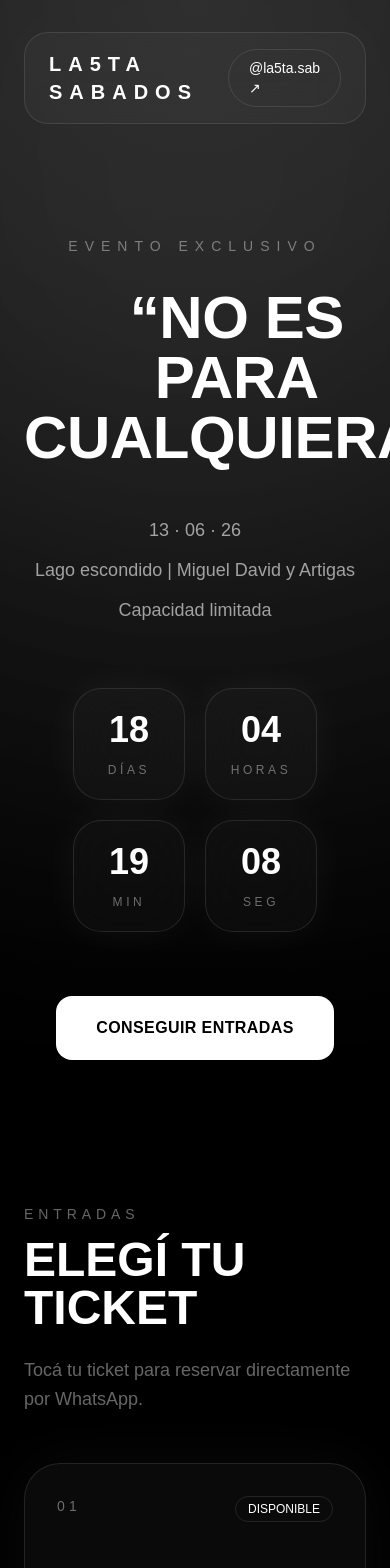
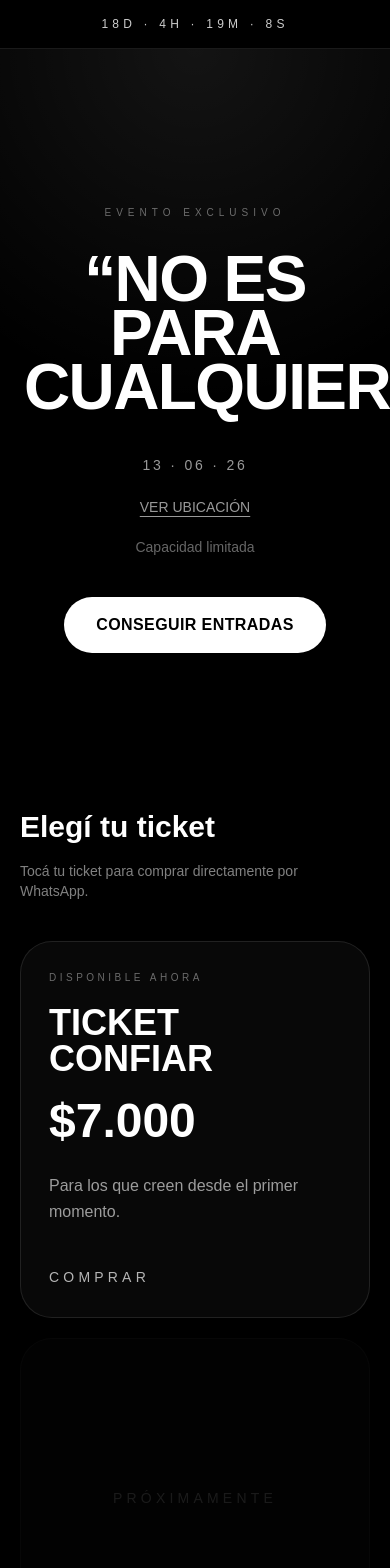
Before and after one commit to garaythiago06-stack/la5ta-sabados, a Next.js app: page / in a window 390 px wide. Shown: the top 1568 px of the page. Built offline with nearby package versions, Linux system fonts and the light colour scheme.

Commit message:
update mobile premium design

```diff
--- a/app/page.js
+++ b/app/page.js
@@ -4,206 +4,169 @@ import { useEffect, useState } from "react";
 
 export default function EventoLanding() {
   const whatsappLink =
-    "https://wa.me/5491112345678?text=Hola!%20Quiero%20comprar%20mi%20ticket";
+    "https://wa.me/5491112345678?text=Hola!%20Quiero%20comprar%20entradas";
 
-  const eventoFecha = new Date("2026-06-13T23:59:59");
-
-  const [timeLeft, setTimeLeft] = useState({});
+  const [timeLeft, setTimeLeft] = useState({
+    dias: 0,
+    horas: 0,
+    minutos: 0,
+    segundos: 0,
+  });
 
   useEffect(() => {
+    const targetDate = new Date("2026-06-13T23:59:59");
+
     const interval = setInterval(() => {
       const now = new Date();
-      const difference = eventoFecha - now;
+      const difference = targetDate - now;
 
-      const tiempo = {
-        dias: Math.floor(difference / (1000 * 60 * 60 * 24)),
-        horas: Math.floor((difference / (1000 * 60 * 60)) % 24),
-        minutos: Math.floor((difference / 1000 / 60) % 60),
-        segundos: Math.floor((difference / 1000) % 60),
-      };
+      const dias = Math.floor(difference / (1000 * 60 * 60 * 24));
+      const horas = Math.floor(
+        (difference % (1000 * 60 * 60 * 24)) / (1000 * 60 * 60)
+      );
+      const minutos = Math.floor(
+        (difference % (1000 * 60 * 60)) / (1000 * 60)
+      );
+      const segundos = Math.floor((difference % (1000 * 60)) / 1000);
 
-      setTimeLeft(tiempo);
+      setTimeLeft({
+        dias,
+        horas,
+        minutos,
+        segundos,
+      });
     }, 1000);
 
     return () => clearInterval(interval);
   }, []);
 
   return (
-    <div className="min-h-screen bg-black text-white overflow-hidden relative">
-      <div className="absolute inset-0 bg-[radial-gradient(circle_at_top,rgba(255,255,255,0.12),transparent_35%)]" />
-
-      <div className="absolute top-[-300px] left-1/2 -translate-x-1/2 w-[900px] h-[900px] bg-white/10 blur-[220px] rounded-full" />
-
-      <div className="relative z-10 max-w-6xl mx-auto px-6 py-8">
-        {/* HEADER */}
-        <div className="flex justify-between items-center border border-white/10 rounded-3xl px-6 py-4 backdrop-blur-xl bg-white/[0.03]">
-          <h1 className="text-xl md:text-2xl font-black tracking-[0.35em]">
-            LA5TA SABADOS
-          </h1>
-
-          <a
-            href="https://instagram.com/la5ta.sab"
-            target="_blank"
-            className="border border-white/10 px-5 py-2 rounded-full hover:bg-white hover:text-black transition-all duration-300 text-sm"
-          >
-            @la5ta.sab ↗
-          </a>
+    <div className="min-h-screen bg-black text-white overflow-hidden">
+      {/* CRONOMETRO */}
+      <div className="sticky top-0 z-50 backdrop-blur-xl bg-black/40 border-b border-white/10">
+        <div className="max-w-6xl mx-auto px-4 py-4 text-center">
+          <p className="text-xs md:text-sm tracking-[0.35em] text-white/80">
+            {timeLeft.dias}D · {timeLeft.horas}H ·{" "}
+            {timeLeft.minutos}M · {timeLeft.segundos}S
+          </p>
+        </div>
       </div>
 
       {/* HERO */}
-        <section className="text-center pt-28 pb-20 flex flex-col items-center">
-          <p className="uppercase tracking-[0.5em] text-white/40 text-sm mb-8">
-            Evento exclusivo
+      <section className="relative min-h-[90vh] flex flex-col items-center justify-center px-6 text-center">
+        <div className="absolute inset-0 bg-[radial-gradient(circle_at_top,rgba(255,255,255,0.08),transparent_45%)]"></div>
+
+        <div className="relative z-10 w-full max-w-5xl">
+          <p className="text-[10px] md:text-xs tracking-[0.5em] text-white/40 mb-8">
+            EVENTO EXCLUSIVO
           </p>
 
-          <div className="max-w-5xl mx-auto leading-[0.88] tracking-tight text-center">
-            <h2 className="text-6xl md:text-[9rem] font-black">
+          <h1 className="font-black uppercase leading-[0.85] tracking-tight text-[4rem] sm:text-[6rem] md:text-[9rem]">
             “NO ES
-            </h2>
+          </h1>
 
-            <h2 className="text-6xl md:text-[9rem] font-black">
+          <h1 className="font-black uppercase leading-[0.85] tracking-tight text-[4rem] sm:text-[6rem] md:text-[9rem]">
             PARA
-            </h2>
+          </h1>
 
-            <h2 className="text-6xl md:text-[9rem] font-black">
+          <h1 className="font-black uppercase leading-[0.85] tracking-tight text-[4rem] sm:text-[6rem] md:text-[9rem] mb-10">
             CUALQUIERA”
-            </h2>
-          </div>
+          </h1>
 
-          <div className="mt-12 space-y-3 text-white/60 text-lg">
-            <p>13 · 06 · 26</p>
-            <p>Lago escondido | Miguel David y Artigas</p>
-            <p>Capacidad limitada</p>
-          </div>
+          <div className="space-y-5 mb-10">
+            <p className="text-white/60 text-sm md:text-base tracking-[0.2em]">
+              13 · 06 · 26
+            </p>
 
-          {/* COUNTDOWN */}
-          <div className="mt-16 flex justify-center flex-wrap gap-5">
-            {[
-              { label: "DÍAS", value: timeLeft.dias },
-              { label: "HORAS", value: timeLeft.horas },
-              { label: "MIN", value: timeLeft.minutos },
-              { label: "SEG", value: timeLeft.segundos },
-            ].map((item, index) => (
-              <div
-                key={index}
-                className="w-28 h-28 rounded-[28px] border border-white/10 bg-white/[0.03] backdrop-blur-xl flex flex-col items-center justify-center shadow-[0_0_40px_rgba(255,255,255,0.05)]"
+            <a
+              href="https://www.google.com/maps/@-31.7682354,-60.5116708,3a,75y,53.7h,77.93t/data=!3m7!1e1!3m5!1sk83TvpQKshvOBey3Xd5R8A!2e0!6shttps:%2F%2Fstreetviewpixels-pa.googleapis.com%2Fv1%2Fthumbnail%3Fcb_client%3Dmaps_sv.tactile%26w%3D900%26h%3D600%26pitch%3D12.072659756067551%26panoid%3Dk83TvpQKshvOBey3Xd5R8A%26yaw%3D53.70036771683107!7i16384!8i8192?entry=ttu&g_ep=EgoyMDI2MDUyMC4wIKXMDSoASAFQAw%3D%3D"
+              target="_blank"
+              className="inline-block text-white/60 hover:text-white transition-all underline underline-offset-4 text-sm md:text-base"
             >
-                <span className="text-4xl font-black">
-                  {String(item.value || 0).padStart(2, "0")}
-                </span>
+              VER UBICACIÓN
+            </a>
 
-                <span className="text-xs tracking-[0.3em] text-white/40 mt-3">
-                  {item.label}
-                </span>
-              </div>
-            ))}
+            <p className="text-white/40 text-sm md:text-base">
+              Capacidad limitada
+            </p>
           </div>
 
           <a
-            href="#tickets"
-            className="inline-block mt-16 bg-white text-black px-10 py-5 rounded-2xl font-black tracking-wide hover:scale-105 transition-transform duration-300"
+            href={whatsappLink}
+            target="_blank"
+            className="inline-flex items-center justify-center bg-white text-black px-8 md:px-10 py-4 rounded-full font-bold tracking-wide hover:scale-105 transition-all duration-300"
           >
             CONSEGUIR ENTRADAS
           </a>
+        </div>
       </section>
 
       {/* TICKETS */}
-        <section id="tickets" className="mt-16 pb-20">
-          <div className="flex justify-between items-end flex-wrap gap-6 mb-12">
-            <div>
-              <p className="uppercase tracking-[0.35em] text-white/40 text-sm mb-3">
-                Entradas
-              </p>
+      <section className="max-w-6xl mx-auto px-5 pb-24">
+        <div className="flex flex-col md:flex-row md:items-center md:justify-between gap-4 mb-10">
+          <h2 className="text-3xl md:text-4xl font-black">
+            Elegí tu ticket
+          </h2>
 
-              <h3 className="text-5xl font-black">
-                ELEGÍ TU TICKET
-              </h3>
-            </div>
-
-            <p className="text-white/40 max-w-md text-lg leading-relaxed">
-              Tocá tu ticket para reservar directamente por WhatsApp.
+          <p className="text-white/50 text-sm">
+            Tocá tu ticket para comprar directamente por WhatsApp.
           </p>
         </div>
 
-          <div className="grid md:grid-cols-3 gap-6">
-            {/* TICKET ACTIVO */}
+        <div className="grid md:grid-cols-3 gap-5">
+          {/* TICKET */}
           <a
             href={whatsappLink}
             target="_blank"
-              className="group rounded-[36px] border border-white/10 bg-white/[0.04] backdrop-blur-xl p-8 hover:bg-white hover:text-black transition-all duration-500 hover:-translate-y-3 shadow-[0_0_60px_rgba(255,255,255,0.04)]"
+            className="group border border-white/10 rounded-[32px] p-7 bg-white/[0.03] backdrop-blur-xl hover:border-white/40 hover:bg-white/[0.06] transition-all duration-300"
           >
-              <div className="flex justify-between items-start">
-                <span className="text-sm tracking-[0.3em] text-white/40 group-hover:text-black/50">
-                  01
-                </span>
+            <p className="text-[10px] tracking-[0.35em] text-white/40 mb-5">
+              DISPONIBLE AHORA
+            </p>
 
-                <span className="text-xs border border-white/10 group-hover:border-black/10 rounded-full px-3 py-1">
-                  DISPONIBLE
-                </span>
-              </div>
-
-              <div className="mt-20">
-                <h4 className="text-5xl font-black leading-none">
+            <h3 className="text-4xl font-black leading-none mb-5">
               TICKET
               <br />
               CONFIAR
-                </h4>
+            </h3>
 
-                <p className="text-3xl mt-6 font-black">
+            <p className="text-5xl font-black mb-7">
               $7.000
             </p>
 
-                <p className="mt-6 text-sm opacity-70 leading-relaxed max-w-[220px]">
-                  “Para los que creen desde el primer momento”
+            <p className="text-white/60 leading-relaxed">
+              Para los que creen desde el primer momento.
             </p>
-              </div>
 
-              <div className="mt-16 flex items-center justify-between">
-                <span className="font-bold tracking-[0.2em]">
-                  RESERVAR
-                </span>
-
-                <span className="text-3xl group-hover:translate-x-2 transition-transform">
-                  →
+            <div className="mt-10">
+              <span className="text-sm tracking-[0.3em] text-white/70">
+                COMPRAR
               </span>
             </div>
           </a>
 
-            {/* SLOT VACÍO */}
-            <div className="rounded-[36px] border border-dashed border-white/10 bg-white/[0.02] h-[430px] backdrop-blur-xl animate-pulse flex items-center justify-center text-white/20 text-6xl">
-              +
+          {/* PROXIMAMENTE */}
+          <div className="border border-white/5 rounded-[32px] p-7 bg-white/[0.02] backdrop-blur-xl opacity-40 min-h-[320px] flex items-center justify-center">
+            <p className="tracking-[0.3em] text-white/25 text-sm">
+              PRÓXIMAMENTE
+            </p>
           </div>
 
-            {/* SLOT VACÍO */}
-            <div className="rounded-[36px] border border-dashed border-white/10 bg-white/[0.02] h-[430px] backdrop-blur-xl animate-pulse flex items-center justify-center text-white/20 text-6xl">
-              +
+          {/* PROXIMAMENTE */}
+          <div className="border border-white/5 rounded-[32px] p-7 bg-white/[0.02] backdrop-blur-xl opacity-40 min-h-[320px] flex items-center justify-center">
+            <p className="tracking-[0.3em] text-white/25 text-sm">
+              PRÓXIMAMENTE
+            </p>
           </div>
         </div>
       </section>
 
       {/* FOOTER */}
-        <footer className="border-t border-white/10 pt-8 flex justify-between flex-wrap gap-4 text-white/40 text-sm">
-          <p>© LA5TA SABADOS</p>
-
-          <div className="flex gap-6">
-            <a
-              href="https://instagram.com/la5ta.sab"
-              target="_blank"
-              className="hover:text-white transition-colors"
-            >
-              Instagram
-            </a>
-
-            <a
-              href={whatsappLink}
-              target="_blank"
-              className="hover:text-white transition-colors"
-            >
-              WhatsApp
-            </a>
-          </div>
+      <footer className="border-t border-white/10 py-8 px-6 text-center">
+        <p className="text-white/30 text-xs tracking-[0.25em]">
+          LA5TA SABADOS
+        </p>
       </footer>
-      </div>
     </div>
   );
 }
```
Lines whose indentation alone changed are shown as unchanged.
